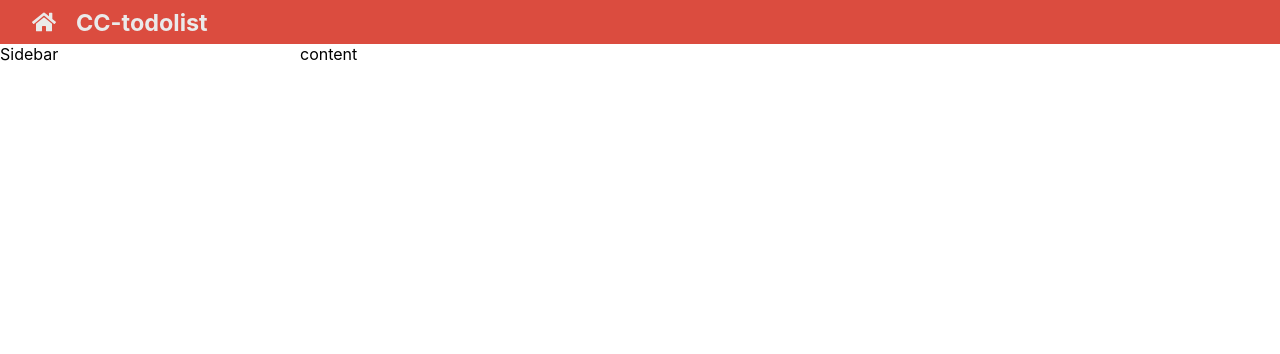
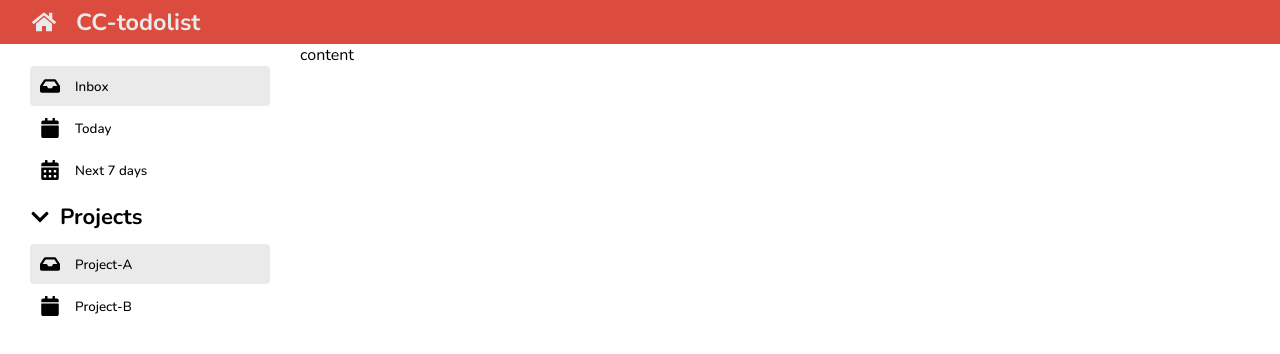
Before and after one commit to Bunma93/Todolist, a React (Create React App) app: page / in a window 1280 px wide. Shown: the top 354 px of the page. Built offline with nearby package versions, Linux system fonts and the light colour scheme; the HTML template or start-up script is replaced by a standard one.

Commit message:
reactorcomponent

```diff
--- a/src/App.js
+++ b/src/App.js
@@ -1,17 +1,17 @@
 import './App.scss';
-import { FaHome } from 'react-icons/fa'
+import { Header } from './components/Header';
+import { Sidebar } from './components/Sidebar';
+
 function App() {
   return (
     <div className='container'>
-        <header className='header'>
-          <span>
-              <FaHome />
-          </span>
-            <h3>CC-todolist</h3>
-        </header>
+        {/* Header */}
+        <Header/>
 
-        <aside className='sidebar'>Sidebar</aside>
+        {/* Sidebar */}
+        <Sidebar/>
 
+        {/* Main */}
         <main className='content'>content</main>
     </div>
   );
--- a/src/App.scss
+++ b/src/App.scss
@@ -2,6 +2,10 @@ $primary: #db4c3f;
 $grey: rgb(234, 234 ,234);
 $sidebar-width: 300px;
 $header-height: 44px;
+
+li {
+    list-style: none;
+}
 
 .container {
     display: grid;
@@ -32,8 +36,58 @@ $header-height: 44px;
 .sidebar{
     background-color: rgb(255, 255, 255);
     grid-column: 1/2;
+    grid-row: 2/3;
+    position: sticky;
+
+    //inside content
+    display: flex;
+    flex-direction: column;
+    gap: 10px;
+    padding: 20px;
+    padding: 20px 30px;
+
+    &_middle {
+        display: flex;
+        align-items: center;
+        gap: 10px;
+        font-size: 20px;
+        & > span {
+            display: flex;
+        }
+        & > h6 {
+            font-size: 22px;
+        }
+    }
 }
 
+.generic_lists,
+.project_lists {
+    & > li {
+        display: flex;
+        align-items: center;
+        gap: 15px;
+        font-size: 20px;
+        padding: 10px;
+        cursor: pointer;
+        margin: 2px 0;
+        border-radius: 4px;
+
+        &:hover {
+            background-color: $grey;
+        }
+
+        & > span {
+            display: flex;
+        }
+
+        & > h6 {
+            font-weight: 500;
+        }
+    }
+}
+.active {
+    background-color: $grey;
+}
 .content{
     grid-row: 2/3;
     grid-column: 2/3;
--- /dev/null
+++ b/src/components/Header.jsx
@@ -0,0 +1,12 @@
+import { FaHome, FaInbox , FaCalendar , FaCalendarAlt, FaChevronDown } from 'react-icons/fa'
+
+export function Header() {
+    return (
+    <header className='header'>
+        <span>
+            <FaHome />
+        </span>
+          <h3>CC-todolist</h3>
+      </header>
+    );
+}
--- /dev/null
+++ b/src/components/Sidebar.jsx
@@ -0,0 +1,52 @@
+import { FaHome, FaInbox , FaCalendar , FaCalendarAlt, FaChevronDown } from 'react-icons/fa'
+
+export function Sidebar() {
+    return (
+        <aside className='sidebar'>
+          <section className='sidebar_generic'>
+            <ul className='generic_lists'>
+              <li className='active'>
+                  <span>
+                    <FaInbox />
+                  </span>
+                  <h6>Inbox</h6>
+              </li>
+              <li>
+                  <span>
+                    <FaCalendar />
+                  </span>
+                  <h6>Today</h6>
+              </li>
+              <li>
+                  <span>
+                    <FaCalendarAlt />
+                  </span>
+                  <h6>Next 7 days</h6>
+              </li>
+            </ul>
+          </section>
+          <section className='sidebar_middle'>
+            <span>
+              <FaChevronDown/>
+            </span>
+            <h6>Projects</h6>
+          </section>
+          <section className='sidebar_projects'>
+            <ul className='project_lists'>
+              <li className='active'>
+                    <span>
+                      <FaInbox />
+                    </span>
+                    <h6>Project-A</h6>
+                </li>
+                <li>
+                    <span>
+                      <FaCalendar />
+                    </span>
+                    <h6>Project-B</h6>
+                </li>
+            </ul>
+          </section>
+        </aside>
+    );
+}
--- a/src/index.css
+++ b/src/index.css
@@ -1,6 +1,8 @@
+@import url('https://fonts.googleapis.com/css2?family=Nunito:ital,wght@0,200..1000;1,200..1000&family=Roboto:ital,wght@0,400;1,700&display=swap');
+
 body {
   margin: 0;
-  font-family: -apple-system, BlinkMacSystemFont, 'Segoe UI', 'Roboto', 'Oxygen',
+  font-family: "Nunito",-apple-system, BlinkMacSystemFont, 'Segoe UI', 'Roboto', 'Oxygen',
     'Ubuntu', 'Cantarell', 'Fira Sans', 'Droid Sans', 'Helvetica Neue',
     sans-serif;
   -webkit-font-smoothing: antialiased;
@@ -11,3 +13,9 @@ code {
   font-family: source-code-pro, Menlo, Monaco, Consolas, 'Courier New',
     monospace;
 }
+
+* {
+  padding: 0;
+  margin: 0;
+  box-sizing: border-box;
+}
```
